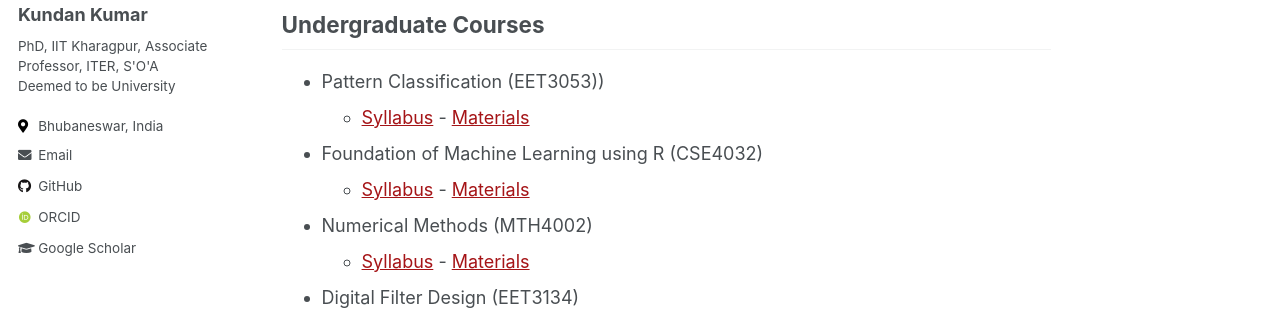
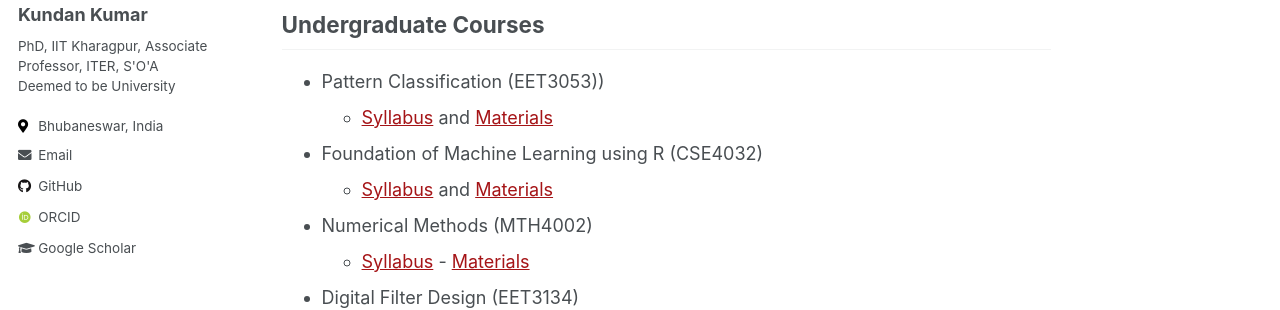
Before and after one commit to erkundanec/erkundanec.github.io, a Jekyll site: the page built from _pages/teaching.md, in a window 1280 px wide and 1090 px high. Shown: the part 299-609 px from the top of the window. Built offline with Jekyll 4.4.1, drawn with Linux system fonts in a browser that asks for light colours; some web fonts are replaced.

Commit message:
Update teaching.md

```diff
--- a/_pages/teaching.md
+++ b/_pages/teaching.md
@@ -9,9 +9,9 @@
 
 ## Undergraduate Courses
 - Pattern Classification (EET3053))
-    - [Syllabus](/files/pdf/teaching/PC-Syllabus.pdf)                   - [Materials](/pattern-classification.md)
+    - [Syllabus](/files/pdf/teaching/PC-Syllabus.pdf)                   and [Materials](/pattern-classification.md)
 - Foundation of Machine Learning using R (CSE4032)
-    - [Syllabus](/files/pdf/teaching/FML-Syllabus.pdf)                  - [Materials](/foundation-of-machine-learning.md)
+    - [Syllabus](/files/pdf/teaching/FML-Syllabus.pdf)                  and [Materials](/foundation-of-machine-learning.md)
 
 - Numerical Methods (MTH4002)
     - [Syllabus](/files/pdf/teaching/NM-Syllabus.pdf)                   - [Materials](/numerical-methods.md)
```
